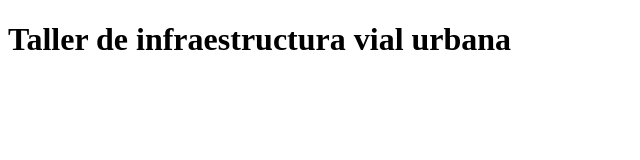
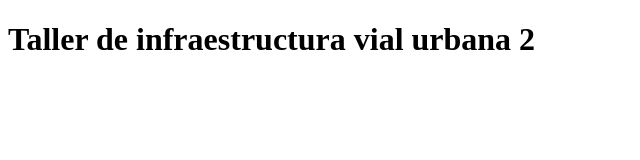
Before and after one commit to jovialser/jovialser.github.io, a plain HTML site: page index.html in a window 1280 px wide. Shown: the full height of the page, 0-640 px from the left. Drawn offline with Linux system fonts and the light colour scheme.

Commit message:
Update index.html

```diff
--- a/index.html
+++ b/index.html
@@ -6,6 +6,6 @@
     <title>Document</title>
 </head>
 <body>
-    <h1>Taller de infraestructura vial urbana</h1>
+    <h1>Taller de infraestructura vial urbana 2</h1>
 </body>
 </html>
```
